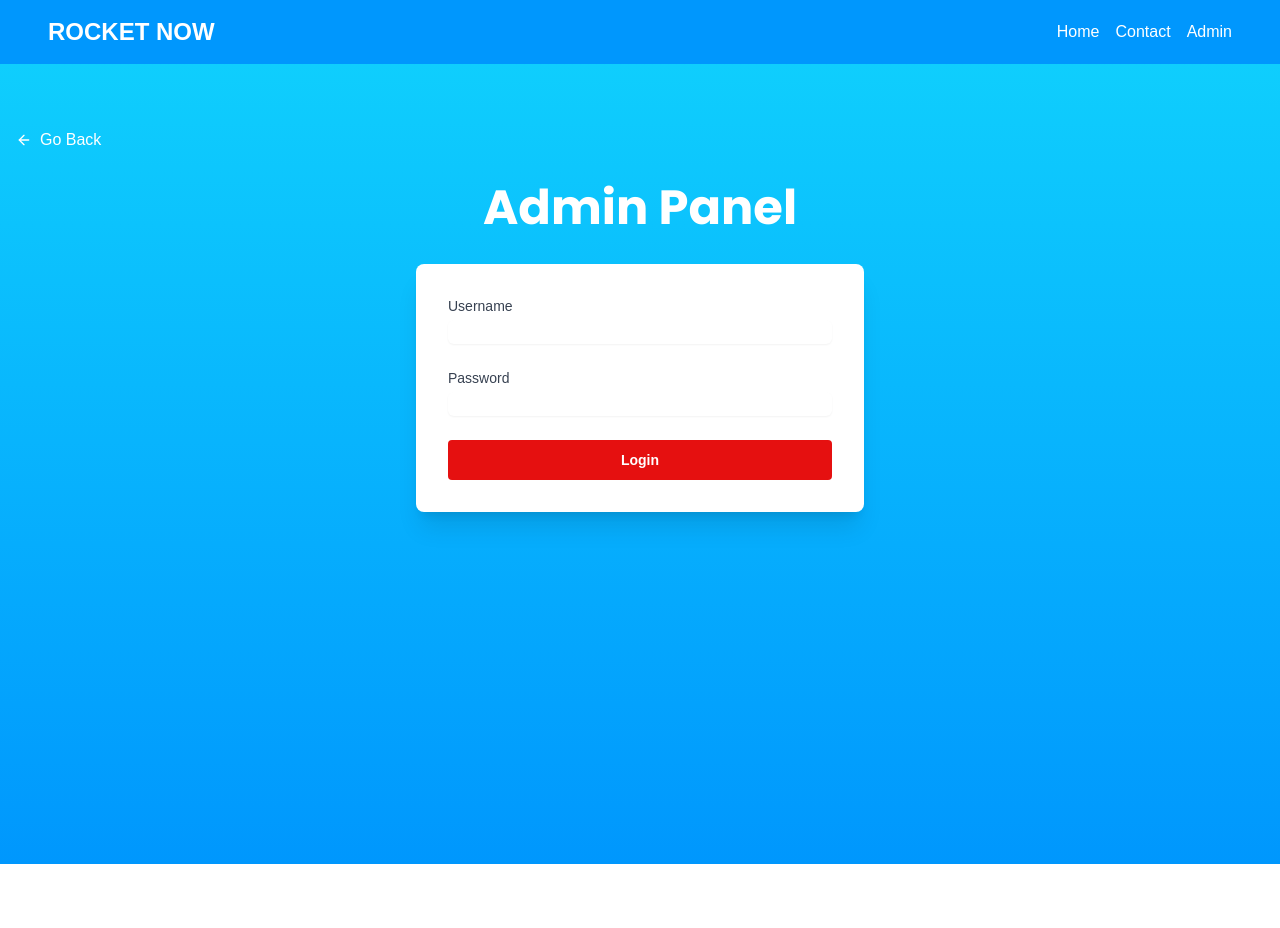
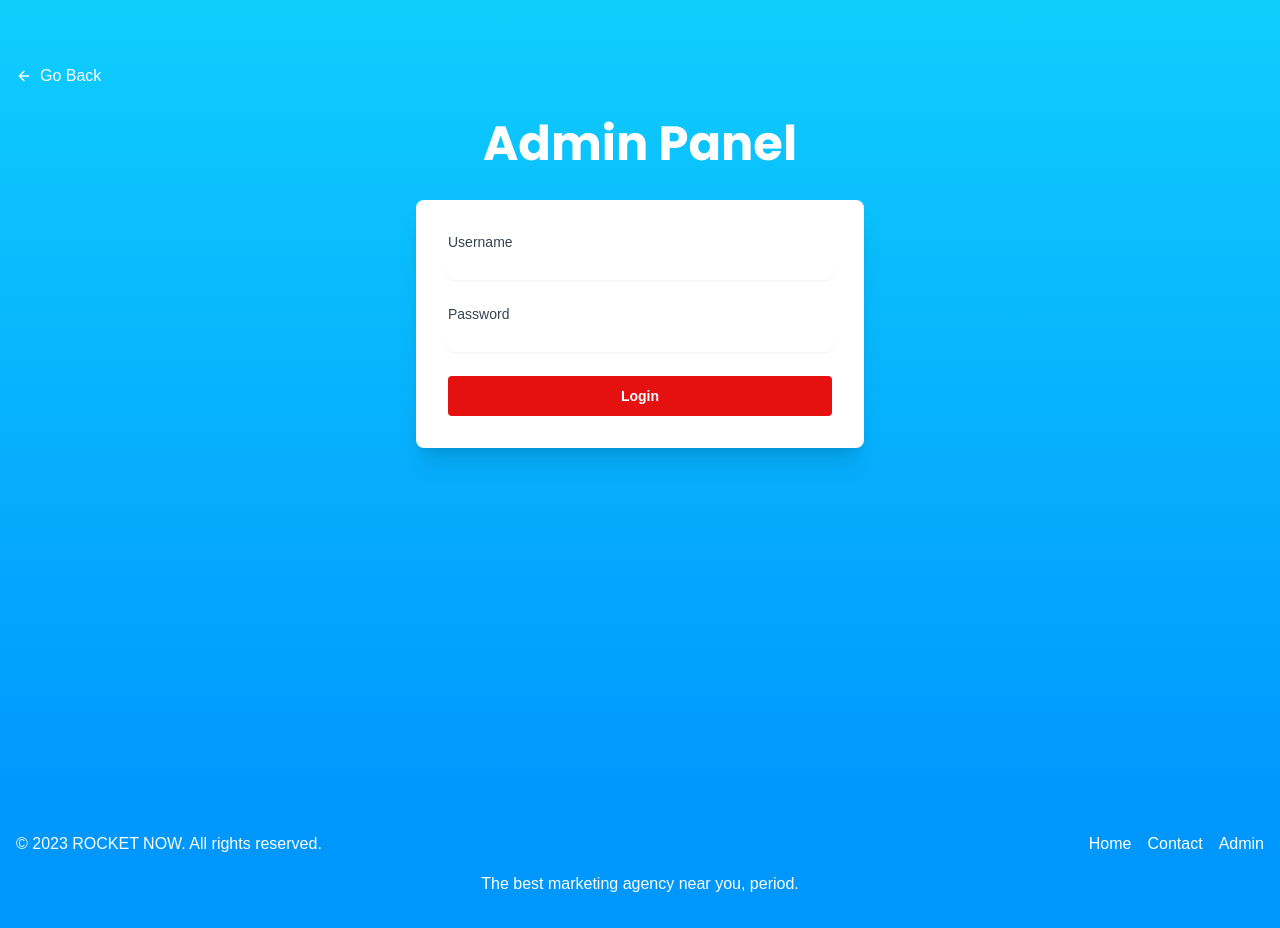
Before and after one commit to joshjvmes/leadgrowthbreeze, a React (Vite) app: page /admin in a window 1280 px wide. Before the commit the page ends 864 px from the top, so only its background shows below. Built offline with nearby package versions, Linux system fonts and the light colour scheme.

Commit message:
Remove Navbar and Move Links
Removed the navigation bar from the header and relocated the links to the footer section of the application.
[skip gpt_engineer]

```diff
--- a/src/App.jsx
+++ b/src/App.jsx
@@ -5,7 +5,7 @@ import { BrowserRouter, Routes, Route } from "react-router-dom";
 import Index from "./pages/Index";
 import Contact from "./pages/Contact";
 import Admin from "./pages/Admin";
-import Navbar from "./components/Navbar";
+import Footer from "./components/Footer";
 
 const queryClient = new QueryClient();
 
@@ -14,12 +14,12 @@ const App = () => (
     <TooltipProvider>
       <Toaster />
       <BrowserRouter>
-        <Navbar />
         <Routes>
           <Route path="/" element={<Index />} />
           <Route path="/contact" element={<Contact />} />
           <Route path="/admin" element={<Admin />} />
         </Routes>
+        <Footer />
       </BrowserRouter>
     </TooltipProvider>
   </QueryClientProvider>
--- /dev/null
+++ b/src/components/Footer.jsx
@@ -0,0 +1,24 @@
+import React from 'react';
+import { Link } from 'react-router-dom';
+
+const Footer = () => {
+  return (
+    <footer className="bg-[#0097FD] text-white py-8">
+      <div className="container mx-auto px-4">
+        <div className="flex flex-col md:flex-row justify-between items-center">
+          <p>&copy; 2023 ROCKET NOW. All rights reserved.</p>
+          <nav className="mt-4 md:mt-0">
+            <ul className="flex space-x-4">
+              <li><Link to="/" className="hover:text-[#E51010]">Home</Link></li>
+              <li><Link to="/contact" className="hover:text-[#E51010]">Contact</Link></li>
+              <li><Link to="/admin" className="hover:text-[#E51010]">Admin</Link></li>
+            </ul>
+          </nav>
+        </div>
+        <p className="mt-4 text-center">The best marketing agency near you, period.</p>
+      </div>
+    </footer>
+  );
+};
+
+export default Footer;
--- a/src/components/Navbar.jsx
+++ /dev/null
@@ -1,19 +0,0 @@
-import React from 'react';
-import { Link } from 'react-router-dom';
-
-const Navbar = () => {
-  return (
-    <nav className="bg-[#0097FD] p-4">
-      <div className="container mx-auto flex justify-between items-center">
-        <Link to="/" className="text-white text-2xl font-bold">ROCKET NOW</Link>
-        <div className="space-x-4">
-          <Link to="/" className="text-white hover:text-[#E51010]">Home</Link>
-          <Link to="/contact" className="text-white hover:text-[#E51010]">Contact</Link>
-          <Link to="/admin" className="text-white hover:text-[#E51010]">Admin</Link>
-        </div>
-      </div>
-    </nav>
-  );
-};
-
-export default Navbar;
```
